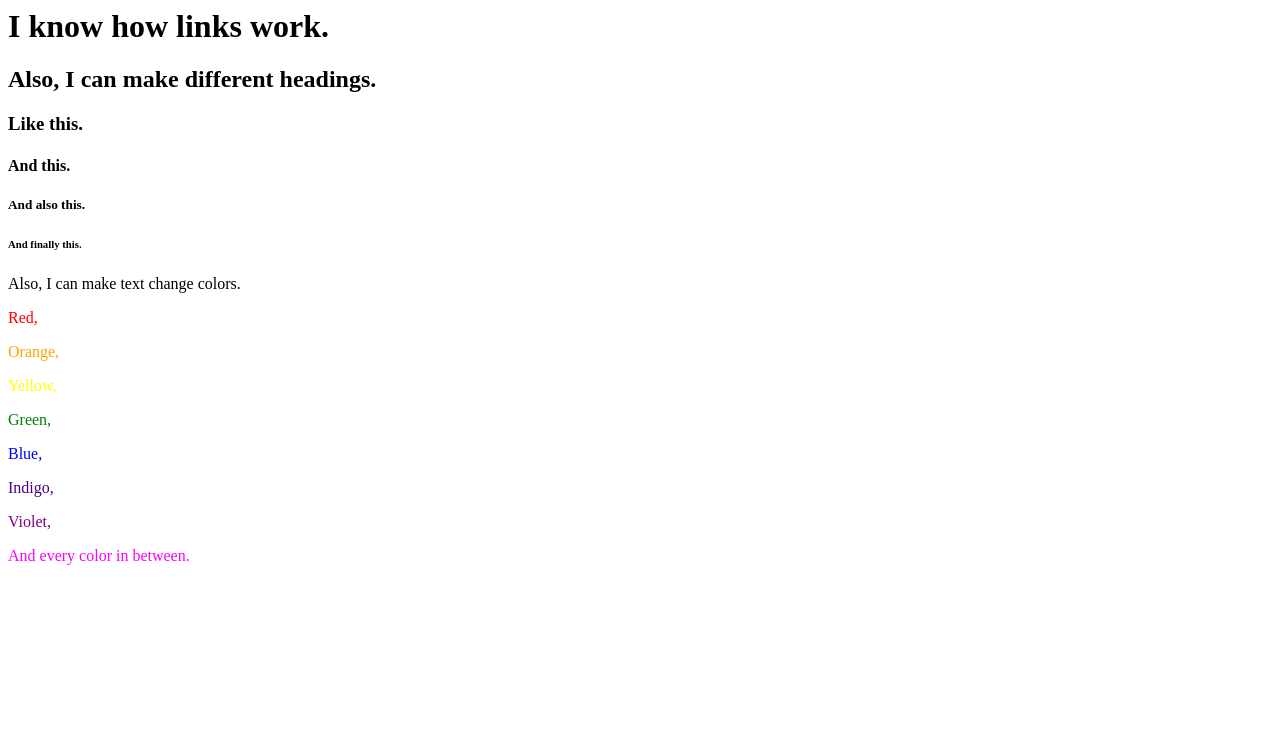
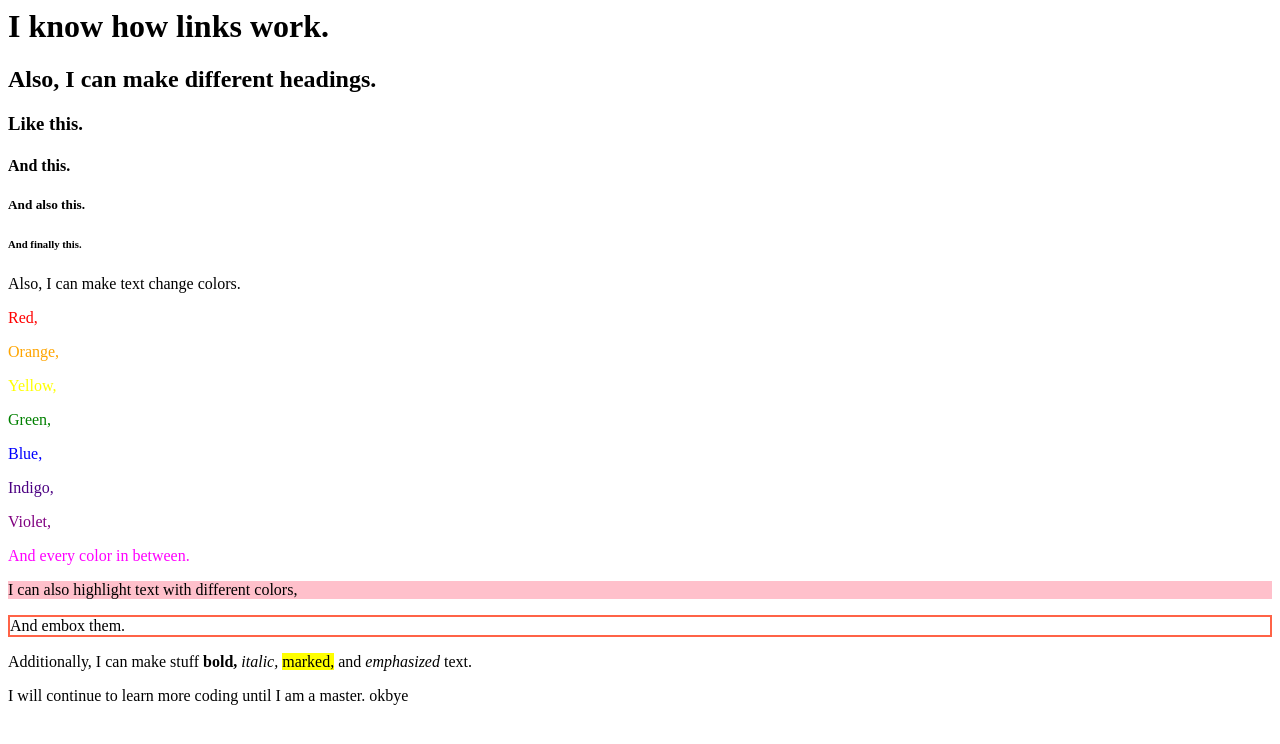
Before and after one commit to log-fjord/bug-free-spoon, a plain HTML site: page link.html in a window 1280 px wide. Drawn offline with Linux system fonts and the light colour scheme.

Commit message:
Update link.html

```diff
--- a/link.html
+++ b/link.html
@@ -15,5 +15,9 @@
     <p style="color:Indigo;">Indigo,</p>
     <p style="color:Purple;">Violet,</p>
     <p style="color:Magenta;">And every color in between.</p>
+    <p style="background-color:Pink;">I can also highlight text with different colors,</p>
+    <p style="border:2px solid Tomato;">And embox them.</p>
+    <p>Additionally, I can make stuff <b>bold,</b> <i>italic,</i> <mark>marked,</mark> and <em>emphasized</em> text.</p>
+    <p>I will continue to learn more coding until I am a master. okbye</p>
   </body>
 </html>
```
